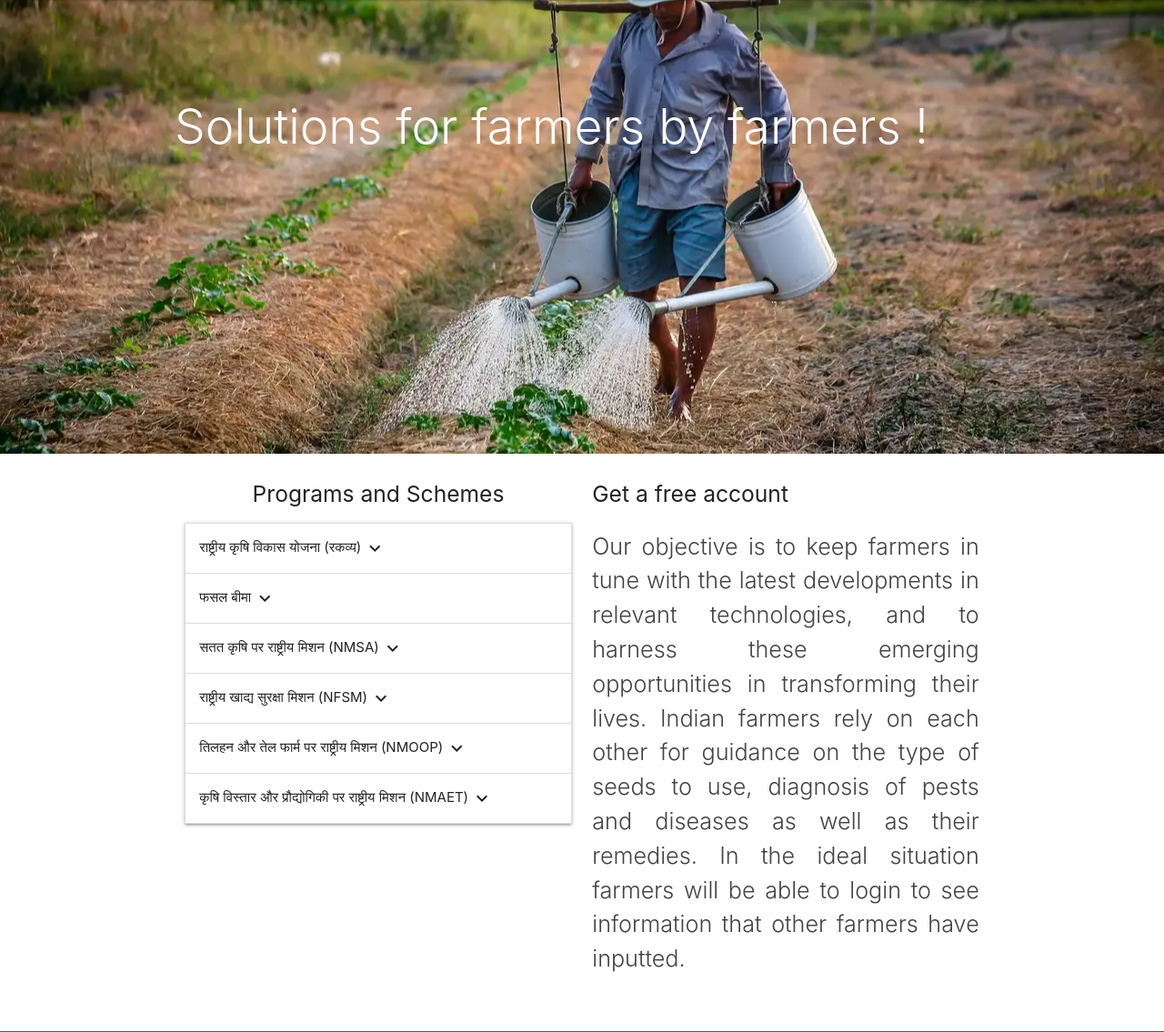
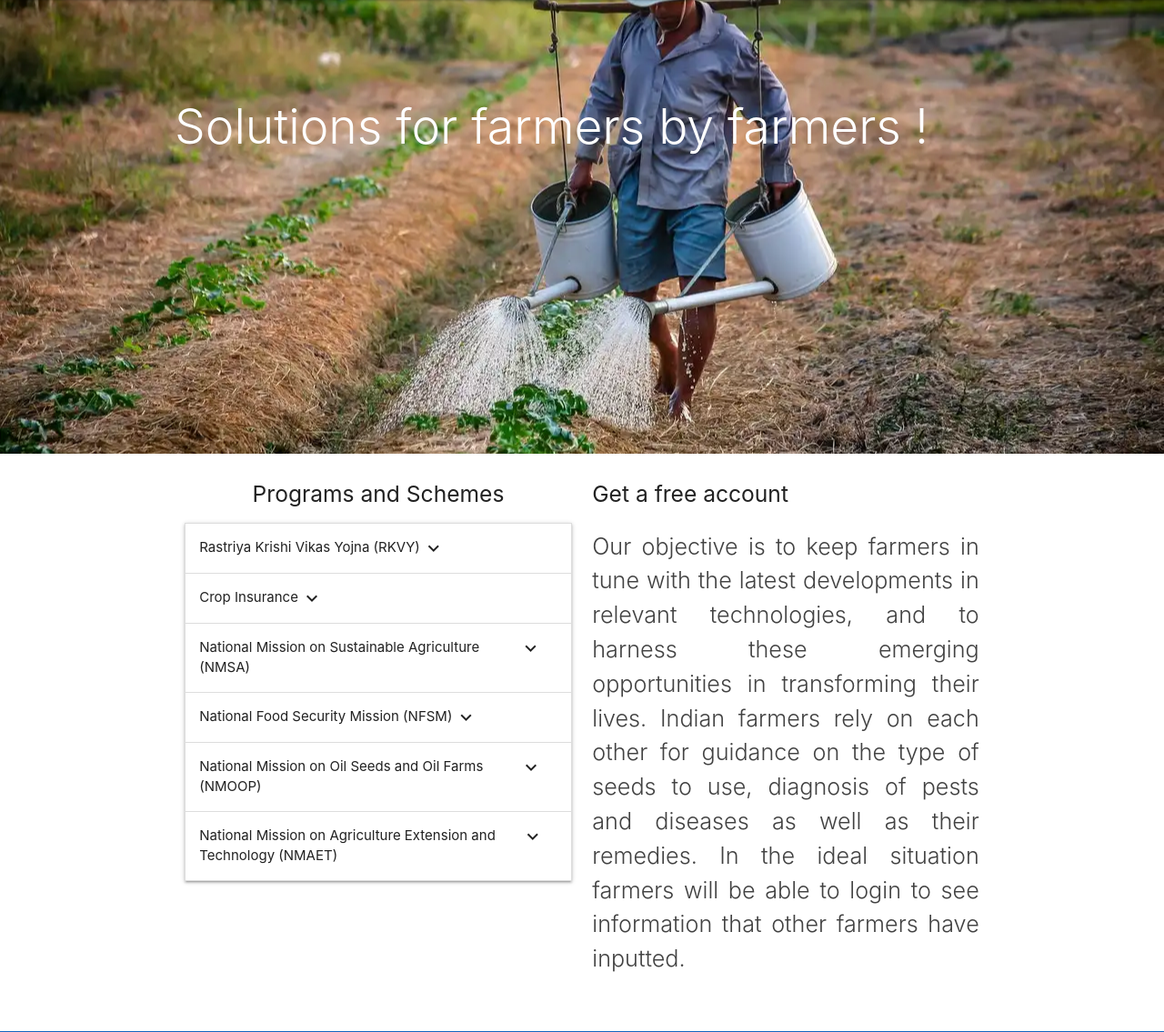
Before and after one commit to aayushbisen/pucho-kisan, a Django app: template forum/templates/forum/outer/govt_rules.html in a window 1280 px wide. Shown: the part 65-1200 px from the top of the page at 91% size. Run offline with Django 3.2, Linux system fonts and the light colour scheme; the template is opened without the code that fills it, so the values that code supplies are empty.

Commit message:
translated government rules page

```diff
--- a/forum/templates/forum/outer/govt_rules.html
+++ b/forum/templates/forum/outer/govt_rules.html
@@ -11,13 +11,13 @@
             <ul class="collapsible">
                     <li>
                         <div class="collapsible-header">
-                           राष्ट्रीय कृषि विकास योजना (रकव्य)
+                            {% trans "Rastriya Krishi Vikas Yojna (RKVY)" %}
                             <i class="material-icons">keyboard_arrow_down</i>
                         </div>
 
                         <div class="collapsible-body">
                             <span>
-                                इसे देश में जैविक खेती को बढ़ावा देने के उद्देश्य से लागू किया गया है। मृदा स्वास्थ्य और जैविक पदार्थ की मात्रा में सुधार करना और किसान की शुद्ध आय में वृद्धि करना ताकि प्रीमियम कीमतों का एहसास हो सके। इस योजना के तहत, 5 लाख एकड़ के क्षेत्र को कवर करने का लक्ष्य रखा गया है, जबकि वर्ष 2015-16 से 2017-18 तक प्रत्येक में 50 एकड़ के 10,000 क्लस्टर शामिल हैं।
+                                    {% trans "It is implemented with a view to promote organic farming in the country. To improve soil health and organic matter content and increase net income of the farmer so as to realise premium prices. Under this scheme, an area of 5 lakh acre is targeted to be covered though 10,000 clusters of 50 acre each, from the year 2015-16 to 2017-18." %}
                                     <a href="http://agriportal.cg.nic.in/agridept/AgriEn/CentralScheme.html#collapseFive">
                                     {% trans "Click to read more." %}
                                     </a>
@@ -25,11 +25,10 @@
                         </div>
                     </li>
                     <li>
-                        <div class="collapsible-header"> फसल बीमा <i class="material-icons">keyboard_arrow_down</i></div>
+                        <div class="collapsible-header"> {% trans "Crop Insurance" %} <i class="material-icons">keyboard_arrow_down</i></div>
                         <div class="collapsible-body">
                             <span>
-                               कृषि उत्पादकों द्वारा फसल बीमा खरीदा जाता है, और प्राकृतिक आपदाओं, जैसे ओलावृष्टि, सूखा और बाढ़ के कारण उनकी फसलों के नुकसान से बचाने के लिए या संघीय सरकार द्वारा सब्सिडी दी जाती है, या कीमतों में गिरावट के कारण राजस्व का नुकसान होता है। कृषि माल।
-
+                                {% trans "Crop insurance is purchased by agricultural producers, and subsidized by the federal government, to protect against either the loss of their crops due to natural disasters, such as hail, drought, and floods, or the loss of revenue due to declines in the prices of agricultural commodities." %}
                                 <a href="http://agriportal.cg.nic.in/agridept/AgriEn/CentralScheme.html#collapseOne">
                                  {% trans "Click to read more." %}</a>
                             </span>
@@ -37,47 +36,43 @@
                     </li>
                     <li>
                         <div class="collapsible-header">
-                           सतत कृषि पर राष्ट्रीय मिशन (NMSA)
+                           {% trans "National Mission on Sustainable Agriculture (NMSA)" %}
                             <i class="material-icons ">keyboard_arrow_down</i>
                         </div>
                         <div class="collapsible-body">
                             <span>
-
-                            एनएमएसए नेशनल एक्शन प्लान ऑन क्लाइमेट चेंज (एनएपीसीसी) के तहत आठ मिशनों में से एक है। इसका उद्देश्य जलवायु परिवर्तन अनुकूलन उपायों के माध्यम से सतत कृषि को बढ़ावा देना है, विशेष रूप से वर्षा आधारित क्षेत्रों में कृषि उत्पादकता को बढ़ाना, एकीकृत खेती, मृदा स्वास्थ्य प्रबंधन और संसाधन संरक्षण पर जोर देना।
-                            NMSA एक प्रोग्रामेटिक हस्तक्षेप के रूप में मिशन डेलीवेबल्स को पूरा करता है जो मुख्य रूप से एकीकृत क्षेत्र / एकीकृत कृषि प्रणालियों को बढ़ावा देकर कृषि क्षेत्र को अधिक उत्पादक, टिकाऊ, पारिश्रमिक और जलवायु लचीला बनाने के लिए संरक्षण कृषि पर केंद्रित है।
+                                {% trans "NMSA is one of the eight Missions under National Action Plan on Climate Change (NAPCC). It aims at promoting Sustainable Agriculture through climate change adaptation measures, enhancing agriculture productivity especially in rainfed areas focusing on integrated farming, soil health management, and synergizing resource conservation. NMSA as a programmatic intervention caters to Mission Deliverables that focuses mainly on conservation agriculture to make farm sector more productive, sustainable, remunerative and climate resilient by promoting location specific integrated/composite farming systems." %}
                                 <a href="http://agriportal.cg.nic.in/agridept/AgriEn/CentralScheme.html#collapseOne"> {% trans "Click to read more." %}</a>
                             </span>
                         </div>
                     </li>
                     <li>
-                        <div class="collapsible-header">राष्ट्रीय खाद्य सुरक्षा मिशन (NFSM)<i class="material-icons " >keyboard_arrow_down</i></div>
+                        <div class="collapsible-header"> {% trans "National Food Security Mission (NFSM)" %} <i class="material-icons " >keyboard_arrow_down</i></div>
                         <div class="collapsible-body">
                             <span>
-                            बढ़ती खाद्यान्न उत्पादन और बढ़ती जनसंख्या की बढ़ती खपत की जरूरतों के मद्देनजर, भारत सरकार ने अक्टूबर 2007 में इस केंद्र प्रायोजित योजना, Scheme राष्ट्रीय खाद्य सुरक्षा मिशन ’की शुरुआत की।
-                              िशन ने भारी सफलता के साथ मुलाकात की और चावल, गेहूं और दालों के लक्षित अतिरिक्त उत्पादन को प्राप्त किया। मिशन 10                              मिलियन टन चावल, 8 मिलियन टन गेहूं, 4 मिलियन टन दालों और 3 मिलियन टन मोटे अनाज के 25 मिलियन टन खाद्यान्न के                                    अतिरिक्त उत्पादन के नए लक्ष्य के साथ 12 वीं पंचवर्षीय योजना के दौरान जारी रहा। 12 वीं पंचवर्षीय योजना का अंत।
-
+                            {% trans "In view of the stagnating food grain production and an increasing consumption need of the growing population, Government of India has launched this Centrally Sponsored Scheme, ‘National Food Security Mission’ in October 2007. The Mission met with an overwhelming success and achieved the targeted additional production of rice, wheat and pulses. The Mission continued during 12th Five Year Plan with new targets of additional production of food grains of 25 million tonnes of food grains comprising of 10 million tonnes rice, 8 million tonnes of wheat, 4 million tonnes of pulses and 3 million tonnes of coarse cereals by the end of 12th Five Year Plan." %}
                             <a href="http://agriportal.cg.nic.in/agridept/AgriEn/CentralScheme.html#collapseOne"> {% trans "Click to read more." %}</a>
 
                             </span></div>
                     </li>
                     <li>
                         <div class="collapsible-header">
-                           तिलहन और तेल फार्म पर राष्ट्रीय मिशन (NMOOP)
+                           {% trans "National Mission on Oil Seeds and Oil Farms (NMOOP)" %}
                             <i class="material-icons" >keyboard_arrow_down</i>
                         </div>
 
                         <div class="collapsible-body">
                             <span>
-                                भारत प्रमुख तिलहन उत्पादकों में से एक है और खाद्य तेलों का आयातक है। संयुक्त राज्य अमेरिका, चीन और ब्राजील के बाद भारत की वनस्पति तेल अर्थव्यवस्था दुनिया की चौथी सबसे बड़ी है। तिलहन का सकल फसल क्षेत्र का 13%, सकल राष्ट्रीय उत्पाद का 3% और सभी कृषि वस्तुओं का 10% मूल्य है। इस क्षेत्र ने पिछले दशक (1999-2009) के दौरान क्रमशः क्षेत्र, उत्पादन और उपज की वार्षिक वृद्धि दर 2.44%, 5.47% और 2.96% दर्ज की है।
+                            {% trans "India is one of the major oilseeds grower and importer of edible oils. India’s vegetable oil economy is world’s fourth largest after USA, China & Brazil. The oilseed accounts for 13% of the Gross Cropped Area, 3% of the Gross National Product and 10% value of all agricultural commodities. This sector has recorded annual growth rate of area, production and yield @ 2.44%, 5.47% and 2.96% respectively during last decade (1999-2009)." %}
                             <a href="http://agriportal.cg.nic.in/agridept/AgriEn/CentralScheme.html#collapseOne"> {% trans "Click to read more." %}</a>
                             </span>
                         </div>
                     </li>
                     <li>
-                        <div class="collapsible-header">कृषि विस्तार और प्रौद्योगिकी पर राष्ट्रीय मिशन (NMAET)<i class="material-icons ">keyboard_arrow_down</i></div>
+                        <div class="collapsible-header"> {% trans "National Mission on Agriculture Extension and Technology (NMAET)" %} <i class="material-icons ">keyboard_arrow_down</i></div>
                         <div class="collapsible-body">
                             <span>
-                               योजना का उद्देश्य प्रौद्योगिकी प्रसार के लिए नई संस्थागत व्यवस्था के माध्यम से विस्तार प्रणाली को किसान-संचालित और किसान-जवाबदेह बनाना है। इसका उद्देश्य किसानों को उपयुक्त प्रौद्योगिकी के वितरण और कृषि संबंधी कृषि पद्धतियों को बेहतर बनाने के लिए कृषि विस्तार का पुनर्गठन और सुदृढ़ीकरण करना है।
+                                {% trans "The objective of the Scheme is to make the extension system farmer-driven and farmer-accountable by way of new institutional arrangements for technology dissemination. It aims to restructure and strengthen agricultural extension to enable delivery of appropriate technology and improved agronomic practices to farmers." %}
                                 <a href="http://agriportal.cg.nic.in/agridept/AgriEn/CentralScheme.html#collapseOne"> {% trans "Click to read more." %}</a>
 
                             </span>
```
Also changed, not shown: locale/hi/LC_MESSAGES/django.po, 1 other file.
